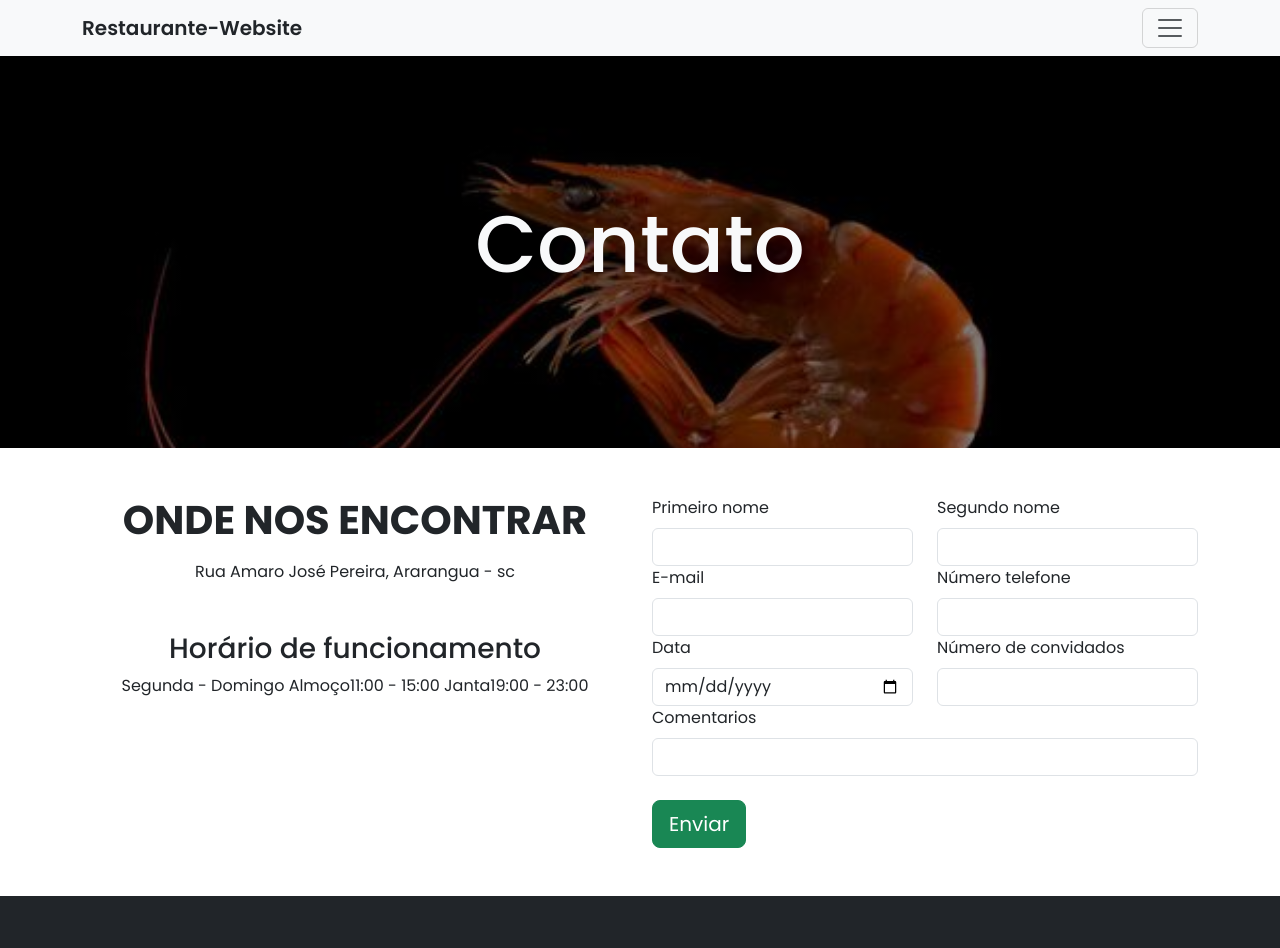
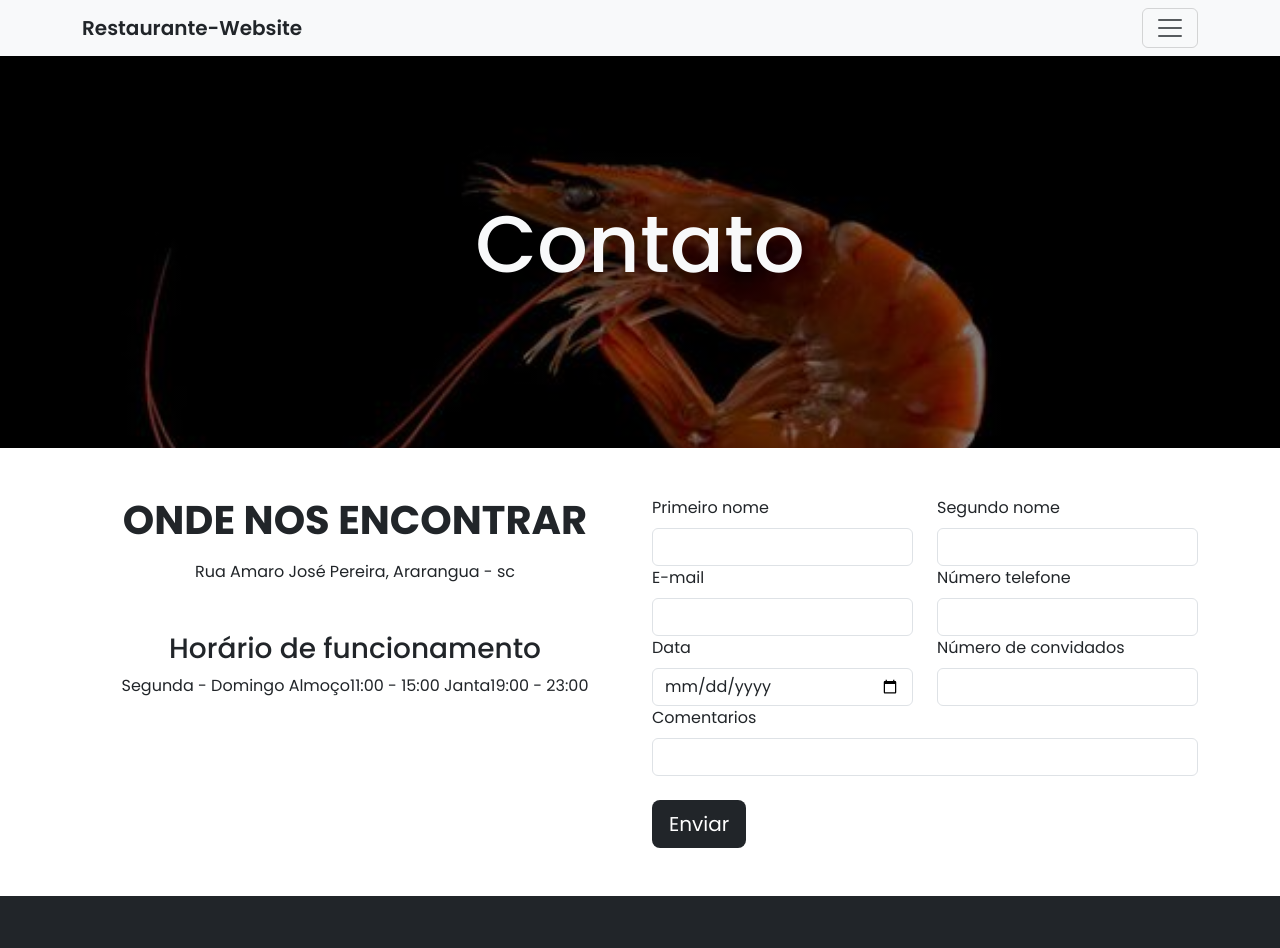
Before and after one commit to marivanenoronha/Restaurante-Website, a React (Create React App) app: page /Contact in a window 1280 px wide. Shown: the top 948 px of the page. Built offline with nearby package versions, Linux system fonts and the light colour scheme; the HTML template or start-up script is replaced by a standard one.

Commit message:
feat: change contact.jsx

```diff
--- a/src/pages/contact.jsx
+++ b/src/pages/contact.jsx
@@ -55,7 +55,7 @@ function Contact() {
                                 <Form.Label htmlFor="comments" >Comentarios</Form.Label>
                                     <Form.Control type="textarea" id="comments"/>
                             </Form.Group>
-                            <button type="submit" className="btn btn-success btn-lg">Enviar</button>
+                            <button type="submit" className="btn  bg-dark text-white btn-lg">Enviar</button>
                         </Form>
                     </div>
                 </div>
```
